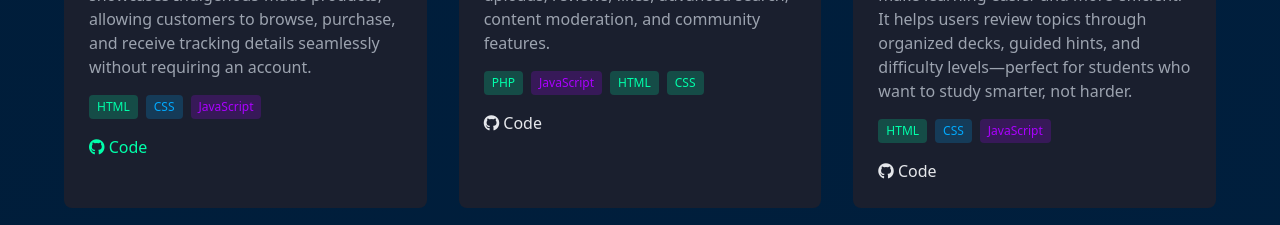
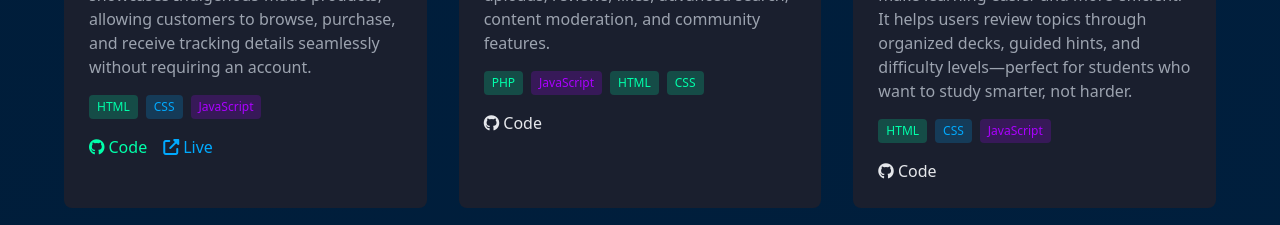
Before and after one commit to theabenedictos28/portfolio, a plain HTML site: page index.html in a window 1280 px wide. Shown: the part 4240-4465 px from the top of the page. Drawn offline with nearby package versions, Linux system fonts and the light colour scheme.

Commit message:
Update index.html

```diff
--- a/index.html
+++ b/index.html
@@ -485,8 +485,11 @@
             <span class="px-2 py-1 bg-aurora-purple/20 text-aurora-purple rounded text-xs">JavaScript</span>
         </div>
         <div class="flex space-x-4">
-                            <a href="https://github.com/theabenedictos28/LikhaPH-e-commerce-website" class="text-aurora-green hover:text-aurora-blue transition">
+            <a href="https://github.com/theabenedictos28/LikhaPH-e-commerce-website" class="text-aurora-green hover:text-aurora-blue transition flex items-center gap-1">
                 <i class="fab fa-github"></i> Code
+            </a>
+            <a href="https://likhaph.vercel.app/" target="_blank" class="text-aurora-blue hover:text-aurora-green transition flex items-center gap-1">
+                <i class="fas fa-external-link-alt"></i> Live
             </a>
         </div>
     </div>
```
Lines whose indentation alone changed are shown as unchanged.
